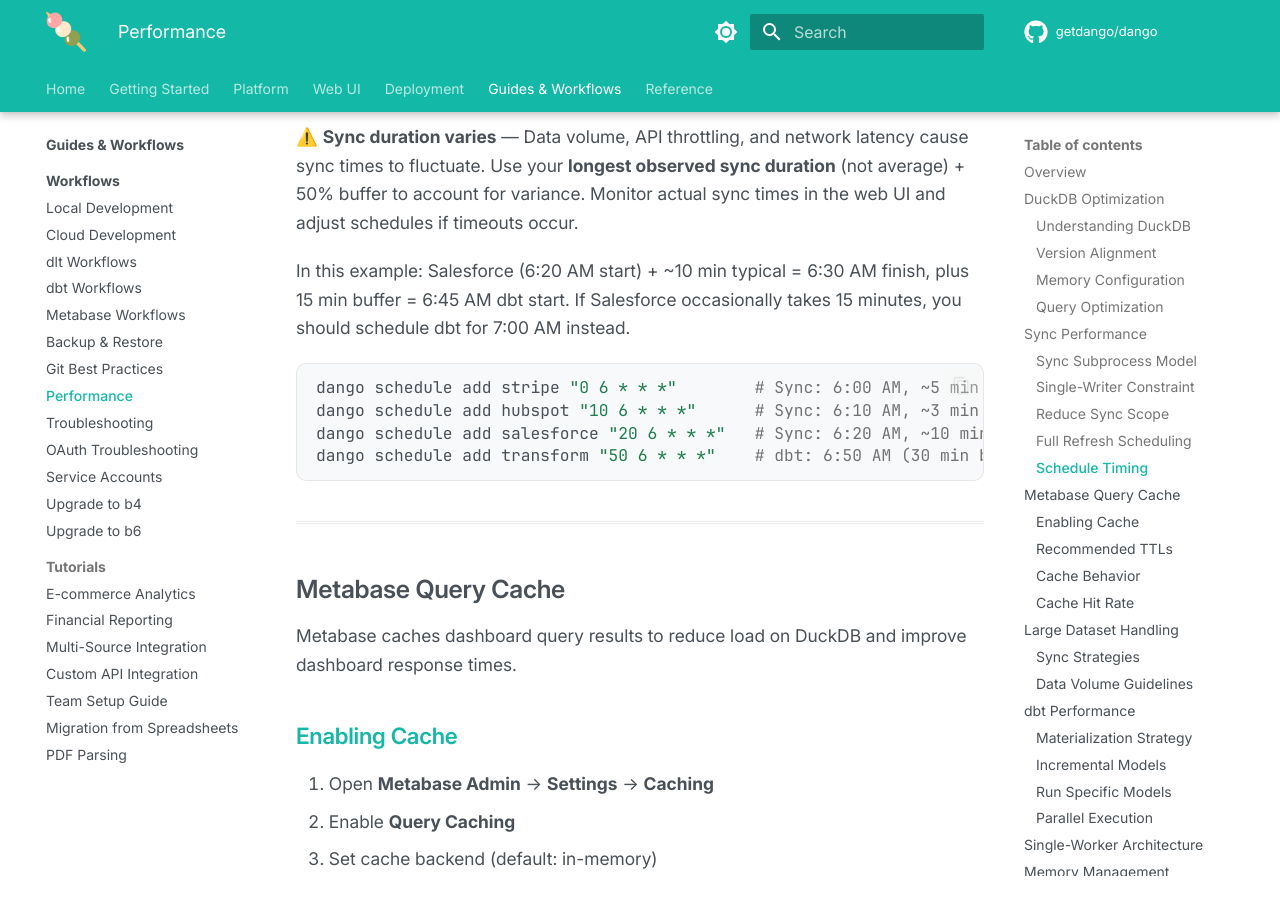
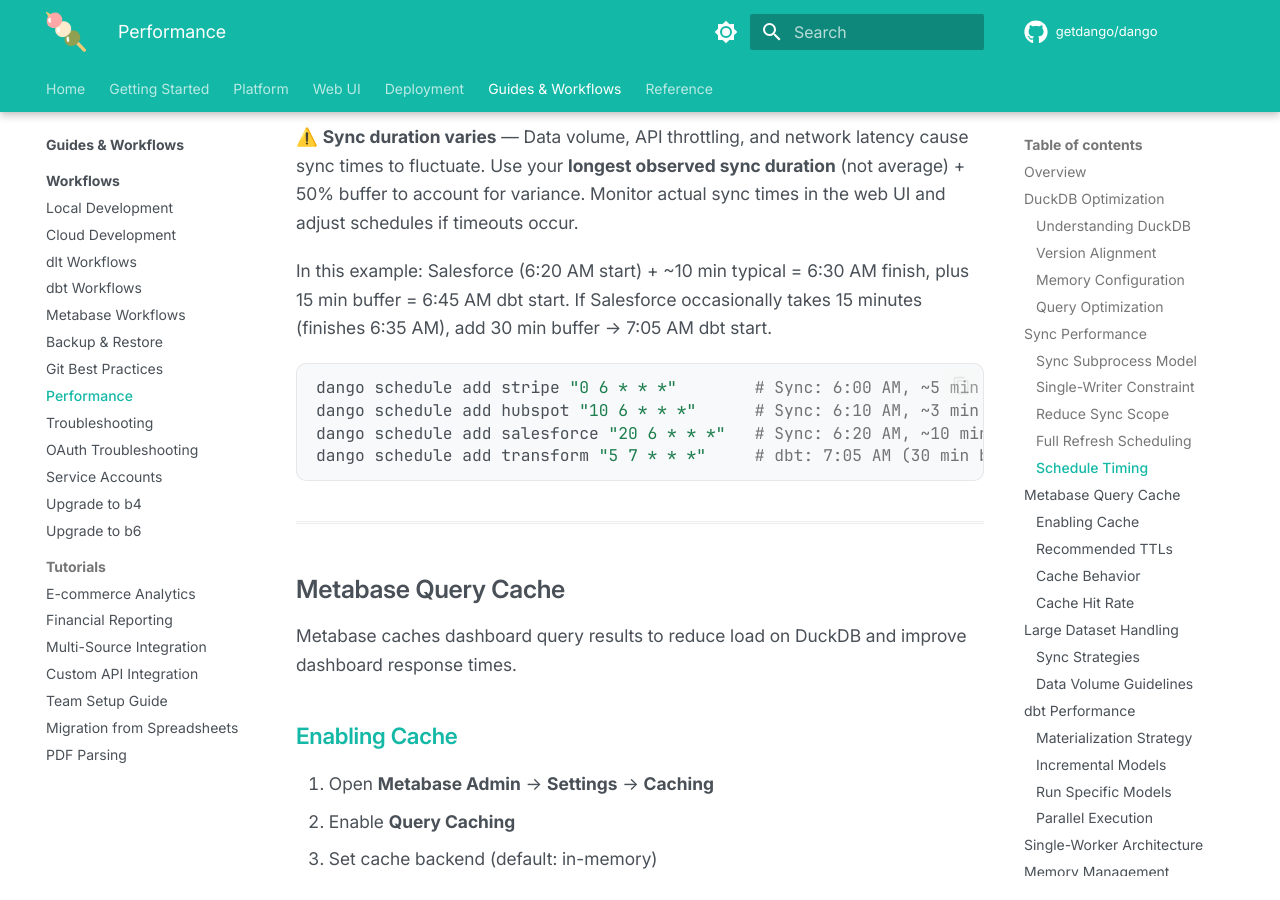
Before and after one commit to getdango/docs, an MkDocs documentation site: the page built from docs/workflows/performance.md, in a window 1280 px wide and 900 px high, scrolled down 4481 px. Built offline with MkDocs 1.6.1 and Material for MkDocs 9.7.7, drawn with Linux system fonts in a browser that asks for light colours; comment, search, counter and statistics services are not loaded; the version menu is left out.

Commit message:
Fix: correct dbt/profiles.yml section names and schedule timing math
- Scalability.md: Correct section names for memory_limit and threads in
  dbt/profiles.yml. They live under 'outputs: > dev: > settings:' and
  'outputs: > dev: > threads:', not under 'config:' (which doesn't exist
  in the generated file).

- Performance.md: Fix schedule timing example math. 6:50 AM is only 15 min
  after 6:35 AM, not 30 min. Updated to 7:05 AM for correct 30-min buffer
  calculation. Aligns example with prose guidance.

````diff
--- a/docs/workflows/performance.md
+++ b/docs/workflows/performance.md
@@ -170,13 +170,13 @@
 
 ⚠️ **Sync duration varies** — Data volume, API throttling, and network latency cause sync times to fluctuate. Use your **longest observed sync duration** (not average) + 50% buffer to account for variance. Monitor actual sync times in the web UI and adjust schedules if timeouts occur.
 
-In this example: Salesforce (6:20 AM start) + ~10 min typical = 6:30 AM finish, plus 15 min buffer = 6:45 AM dbt start. If Salesforce occasionally takes 15 minutes, you should schedule dbt for 7:00 AM instead.
+In this example: Salesforce (6:20 AM start) + ~10 min typical = 6:30 AM finish, plus 15 min buffer = 6:45 AM dbt start. If Salesforce occasionally takes 15 minutes (finishes 6:35 AM), add 30 min buffer → 7:05 AM dbt start.
 
 ```bash
 dango schedule add stripe "0 6 * * *"        # Sync: 6:00 AM, ~5 min (worst case: 7 min)
 dango schedule add hubspot "10 6 * * *"      # Sync: 6:10 AM, ~3 min (worst case: 5 min)
-dango schedule add salesforce "20 6 * * *"   # Sync: 6:20 AM, ~10 min (worst case: 15 min)
-dango schedule add transform "50 6 * * *"    # dbt: 6:50 AM (30 min buffer after worst case 6:35 AM)
+dango schedule add salesforce "20 6 * * *"   # Sync: 6:20 AM, ~10 min (worst case: 15 min → finishes 6:35 AM)
+dango schedule add transform "5 7 * * *"     # dbt: 7:05 AM (30 min buffer after worst case finish)
 ```
 
 ---
````
Also changed, not shown: docs/getting-started/scalability.md (+2 -2 lines).
